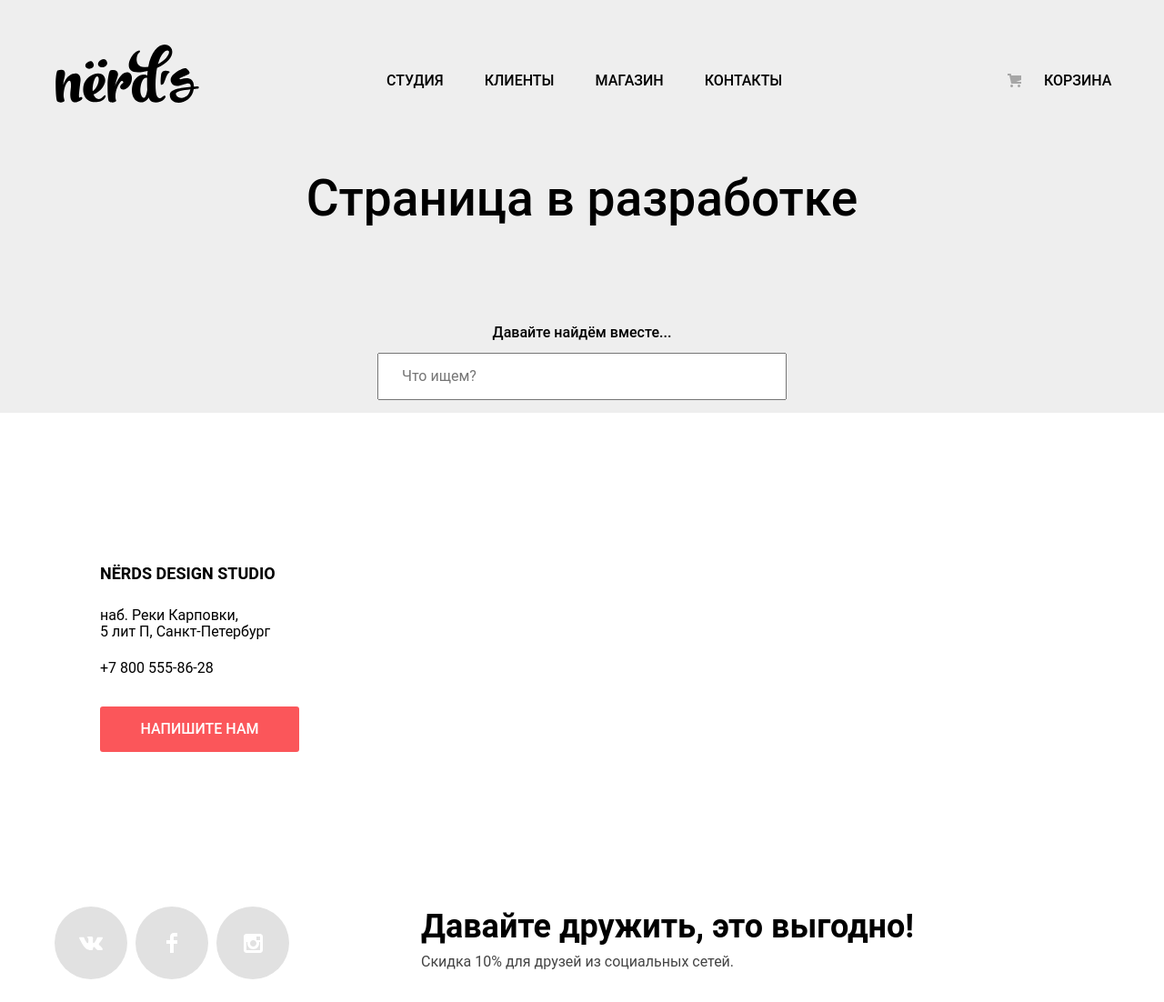
After one commit to Mishelinus/nerds, a PHP site: page /product.html in a window 1280 px wide. The commit adds this page. Shown: the whole page at 91% size. Run offline with PHP 8.4, Linux system fonts and the light colour scheme; some web fonts are replaced.

Commit message:
реализовал доступность интерфейса. исправил мелкие недочёты

```diff
--- /dev/null
+++ b/product.html
@@ -0,0 +1,137 @@
+<!DOCTYPE html>
+<html class="page" lang="ru">
+
+<head>
+  <meta charset="utf-8">
+  <title>HTML Academy: Интернет магазин «Nёrds»</title>
+  <link rel="icon" href="favicon.ico"> <!-- 32×32 -->
+  <link rel="apple-touch-icon" sizes="180x180" href="img/favicons/apple-touch-icon.png">
+  <link rel="icon" type="image/png" sizes="32x32" href="img/favicons/favicon-32x32.png">
+  <link rel="icon" type="image/png" sizes="16x16" href="img/favicons/favicon-16x16.png">
+  <link rel="manifest" href="manifest.webmanifest">
+  <link rel="mask-icon" href="img/favicons/safari-pinned-tab.svg" color="#5bbad5">
+  <meta name="msapplication-TileColor" content="#da532c">
+  <meta name="theme-color" content="#ffffff">
+  <link rel="stylesheet" href="css/normalize.css">
+  <link rel="stylesheet" href="css/fonts.css">
+  <link rel="stylesheet" href="css/style.min.css">
+</head>
+
+<body class="page-body">
+  <header class="main-header">
+    <div class="container">
+      <nav class="main-navigation">
+        <a href="index.html" class="main-header-logo">
+          <img src="img/header/logo.svg" alt="Логотип дизайн-студии «Нёрдс»" width="160" height="65">
+        </a>
+        <ul class="site-navigation">
+          <li><a class="link" href="blank.html">Студия</a></li>
+          <li><a class="link" href="blank.html">Клиенты</a></li>
+          <li><a class="link" href="catalog.html">Магазин</a></li>
+          <li><a class="link" href="blank.html">Контакты</a></li>
+        </ul>
+
+        <ul class="user-navigation">
+          <li><a href="blank.html" class="basket ">Корзина</a></li>
+        </ul>
+
+      </nav>
+    </div>
+  </header>
+  <div class="page-catalog__header">
+    <h1>Страница в разработке</h1>
+    <div class="search">
+
+      <label>
+        <p>Давайте найдём вместе...</p>
+        <input type="text" placeholder="Что ищем?">
+      </label>
+    </div>
+  </div>
+
+  <section class="map">
+    <h2 class="visually-hidden"> Как нас найти</h2>
+    <div class="map__img">
+      <div style="position:relative;overflow:hidden;"><iframe src="https://yandex.ru/map-widget/v1/-/CCUBqErGlB"
+          style="position:relative;"></iframe>
+      </div>
+    </div>
+    <div class="map-contact">
+      <div class="map-contact__title">
+        NЁRDS DESIGN STUDIO
+      </div>
+      <p>
+        наб. Реки Карповки,<br> 5 лит П, Санкт-Петербург <br>
+        <a class="map-contact__phone" href="tel:+78005558628">+7 800 555-86-28</a>
+      </p>
+      <a class="map-contact__btn btn" href="blank.html">Напишите нам</a>
+    </div>
+  </section>
+
+  <footer class="main-footer">
+    <div class="container">
+      <section class="social">
+        <h3 class="visually-hidden"> Мы в социальных сетях</h3>
+        <ul class="social__list">
+          <li class="social__item">
+            <a href="#" title="мы во вконтакте">
+              <span class="visually-hidden">мы во вконтакте</span>
+              <svg width="27" height="15" viewBox="0 0 27 15" xmlns="http://www.w3.org/2000/svg">
+                <path
+                  d="M16.138 11.51C17.094 11.201 18.318 13.55 19.621 14.449C20.599 15.13 21.348 14.983 21.348 14.983L24.821 14.933C24.821 14.933 26.636 14.821 25.778 13.379C25.707 13.259 25.275 12.31 23.193 10.357C21.016 8.31404 21.311 8.64504 23.932 5.11304C25.529 2.96004 26.168 1.64504 25.968 1.08504C25.776 0.546037 24.603 0.686037 24.603 0.686037L20.69 0.713037C20.309 0.714037 19.986 0.832037 19.839 1.22804C19.836 1.23204 19.218 2.89404 18.394 4.30704C16.653 7.29604 15.958 7.45504 15.67 7.26804C15.009 6.83504 15.176 5.53104 15.176 4.60404C15.176 1.70704 15.608 0.499037 14.33 0.187037C13.903 0.0830374 13.591 0.0150374 12.502 0.00503741C11.11 -0.0159626 9.92797 0.00503743 9.25797 0.334037C8.81297 0.557037 8.47197 1.04604 8.67897 1.07404C8.93897 1.10904 9.52197 1.23404 9.83397 1.66004C10.235 2.21204 10.223 3.44904 10.223 3.44904C10.223 3.44904 10.452 6.86004 9.68297 7.28304C9.15497 7.57304 8.43297 6.98104 6.87997 4.26704C6.08697 2.87904 5.48797 1.34504 5.48797 1.34504C5.48797 1.34504 5.37197 1.06004 5.16197 0.904037C4.91197 0.719037 4.56197 0.660037 4.56197 0.660037L0.84797 0.684037C0.84797 0.684037 0.28997 0.700037 0.0849697 0.946037C-0.0970303 1.16404 0.0699697 1.61404 0.0699697 1.61404C0.0699697 1.61404 2.97897 8.49504 6.27297 11.961C9.29297 15.143 12.725 14.932 12.725 14.932H14.28C14.28 14.932 14.749 14.878 14.989 14.62C15.213 14.38 15.203 13.929 15.203 13.929C15.203 13.929 15.172 11.82 16.138 11.51Z" />
+              </svg>
+            </a>
+          </li>
+          <li class="social__item">
+            <a href="#">
+              <span class="visually-hidden">мы в
+                facebook</span>
+              <svg width="12" height="22" viewBox="0 0 12 22" xmlns="http://www.w3.org/2000/svg">
+                <path d="M12 4V0H8C5.79086 0 4 1.79086 4 4V8H0V12H4V22H8V12H12V8H8V4H12Z" />
+              </svg>
+            </a>
+          </li>
+          <li class="social__item">
+            <a href="#">
+              <span class="visually-hidden">мы в instagram</span>
+              <svg width="21" height="21" viewBox="0 0 21 21" xmlns="http://www.w3.org/2000/svg">
+                <path fill-rule="evenodd" clip-rule="evenodd"
+                  d="M3 0H18C19.65 0 21 1.35 21 3V18C21 19.65 19.65 21 18 21H3C1.35 21 0 19.65 0 18V3C0 1.35 1.35 0 3 0ZM14 10.5C14 8.57 12.43 7 10.5 7C8.57 7 7 8.57 7 10.5C7 12.43 8.57 14 10.5 14C12.43 14 14 12.43 14 10.5ZM3 18V9H4.181C4.0626 9.49127 4.00186 9.99467 4 10.5C4 14.0899 6.91015 17 10.5 17C14.0899 17 17 14.0899 17 10.5C16.9986 9.99464 16.9379 9.49118 16.819 9H18V18H3ZM14 7H18V3H14V7Z" />
+              </svg>
+            </a>
+          </li>
+        </ul>
+        <div class="social__actions">
+          <p>Давайте дружить, это выгодно!</p>
+          <p>Скидка 10% для друзей из социальных сетей.</p>
+        </div>
+      </section>
+    </div>
+  </footer>
+
+  <section class="modal modal__mail">
+    <h3>Напишите нам</h3>
+    <form class="mail-form" method="post" action="https://echo.htmlacademy.ru">
+      <div class="mail-form__box">
+        <p><label>Ваше имя:<br>
+            <input type="text" name="name" placeholder="Имя Фамилия" required>
+          </label></p>
+
+
+        <p><label>Ваш email:<br>
+            <input type="email" name="email" placeholder="email@example.com " required>
+          </label></p>
+      </div>
+      <label>Текст письма:<br>
+        <textarea name="text" placeholder="В свободной форме" required></textarea>
+      </label>
+      <input class="btn button" type="submit" value="Отправить">
+    </form>
+    <button class="btn-close" type="button" aria-label="Закрыть">
+      <span class="visually-hydden">закрыть</span>
+    </button>
+  </section>
+
+</body>
+
+</html>
```
Also changed, not shown: catalog.html (+60 -39 lines), css/style.css (+37 -18 lines), header.php (added, +141 -0 lines), index.html (+12 -9 lines).
